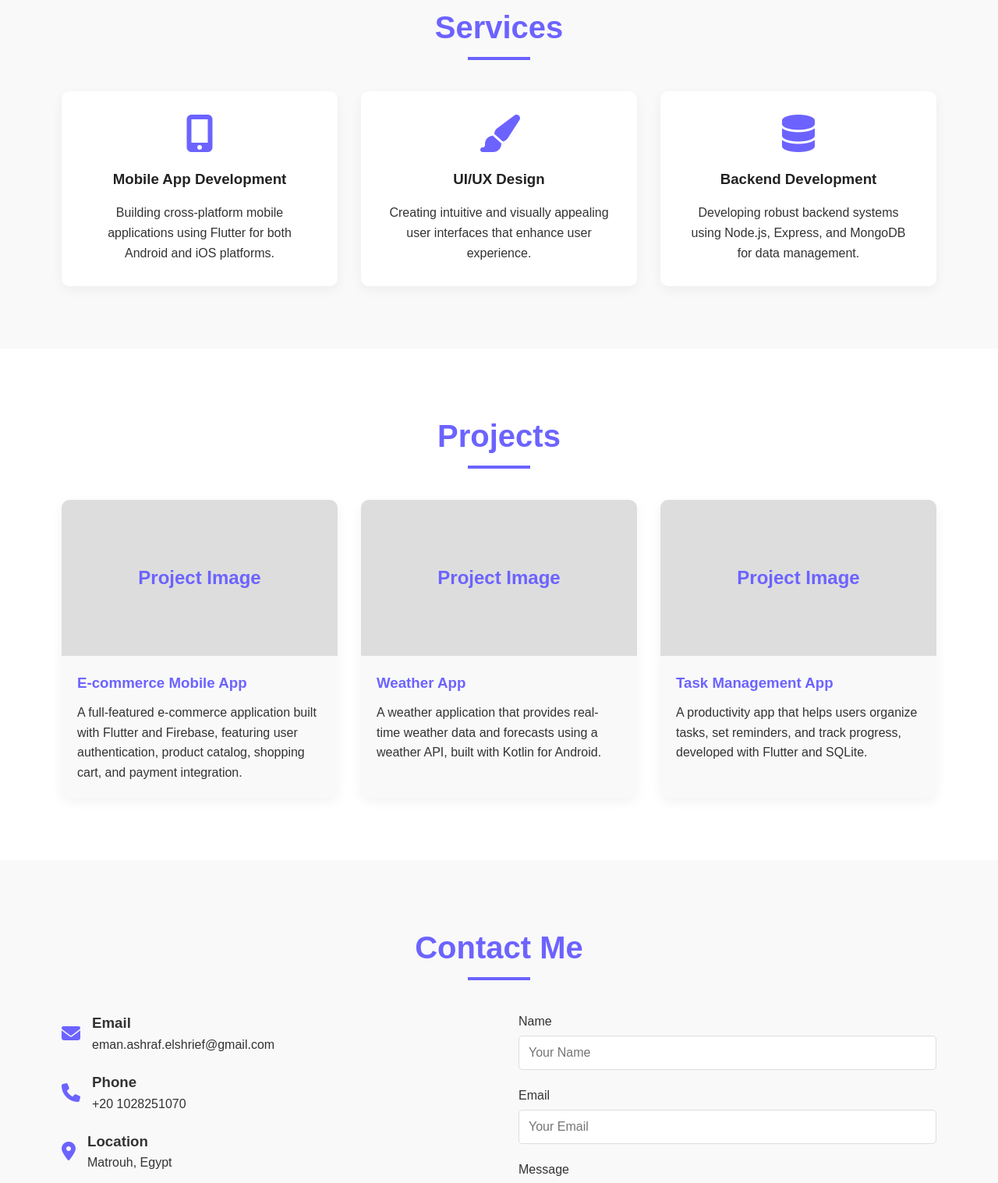
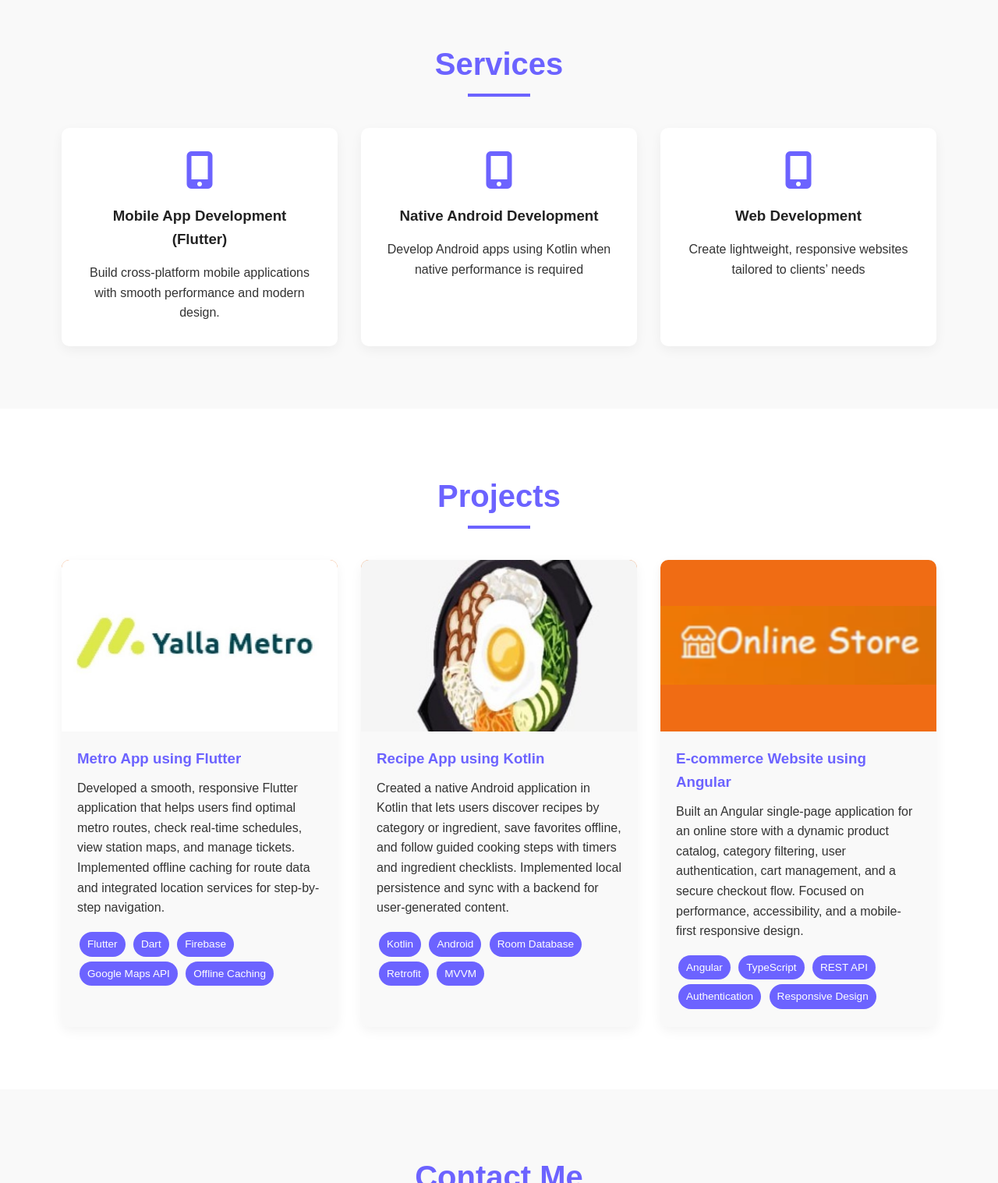
Before and after one commit to eman1ashraf/MyPortofolio, a plain HTML site: page index.html in a window 1280 px wide. Shown: the part 3522-5039 px from the top of the page at 78% size. Drawn offline with Linux system fonts and the light colour scheme.

Commit message:
final changes

```diff
--- a/index.html
+++ b/index.html
@@ -380,6 +380,10 @@
             overflow: hidden;
             box-shadow: 0 5px 15px rgba(0, 0, 0, 0.05);
             transition: var(--transition);
+             text-decoration: none;
+             color: inherit;
+
+
         }
 
         .project-card:hover {
@@ -388,14 +392,28 @@
         }
 
         .project-image {
-            height: 200px;
-            background-color: #ddd;
+            height: 220px;
+            background-color: #f06c14;
             display: flex;
             align-items: center;
             justify-content: center;
             color: var(--primary-color);
             font-size: 1.5rem;
             font-weight: 600;
+            overflow: hidden;
+            width: 100%;
+        }
+         .project-image img {
+
+
+            display: flex;
+            align-items: center;
+            justify-content: center;
+            color: var(--primary-color);
+            font-size: 1.5rem;
+            font-weight: 600;
+            overflow: hidden;
+            width: 100%;
         }
 
         .project-content {
@@ -486,6 +504,23 @@
         .footer-social a:hover {
             color: var(--primary-color);
         }
+        .keywords {
+    margin-top: 15px;
+}
+.keywords span {
+    display: inline-block;
+    background: var(--primary-color);
+    color: white;
+    padding: 5px 10px;
+    border-radius: 20px;
+    font-size: 0.85rem;
+    margin: 3px;
+    transition: var(--transition);
+}
+.keywords span:hover {
+    background: var(--secondary-color);
+}
+
 
         /* Responsive Design */
         @media (max-width: 992px) {
@@ -704,6 +739,7 @@
                         <li>Hard Working</li>
                         <li>Problem Solving</li>
                         <li>Good Presentation</li>
+                        <li>Adaptability</li>
                     </ul>
                 </div>
             </div>
@@ -718,18 +754,18 @@
             <div class="services-container">
                 <div class="service-card">
                     <i class="fas fa-mobile-alt"></i>
-                    <h3>Mobile App Development</h3>
-                    <p>Building cross-platform mobile applications using Flutter for both Android and iOS platforms.</p>
+                    <h3>Mobile App Development (Flutter)</h3>
+                    <p>Build cross-platform mobile applications with smooth performance and modern design.</p>
                 </div>
                 <div class="service-card">
-                    <i class="fas fa-paint-brush"></i>
-                    <h3>UI/UX Design</h3>
-                    <p>Creating intuitive and visually appealing user interfaces that enhance user experience.</p>
+                    <i class="fas fa-mobile-alt"></i>
+                    <h3>Native Android Development</h3>
+                    <p>Develop Android apps using Kotlin when native performance is required</p>
                 </div>
                 <div class="service-card">
-                    <i class="fas fa-database"></i>
-                    <h3>Backend Development</h3>
-                    <p>Developing robust backend systems using Node.js, Express, and MongoDB for data management.</p>
+                    <i class="fas fa-mobile-alt"></i>
+                    <h3>Web Development</h3>
+                    <p>Create lightweight, responsive websites tailored to clients’ needs</p>
                 </div>
             </div>
         </div>
@@ -740,27 +776,55 @@
     <div class="container">
         <h2 class="section-title">Projects</h2>
         <div class="projects-container">
-                <div class="project-card">
-                    <div class="project-image">Project Image</div>
+
+            <!-- Metro App -->
+            <a href="https://github.com/KarolHany/Yalla_Metro_App" target="_blank" class="project-card">
+                <div class="project-image"><img src="images/m1.jpg" alt="Metro App"></div>
                 <div class="project-content">
-                        <h3>E-commerce Mobile App</h3>
-                        <p>A full-featured e-commerce application built with Flutter and Firebase, featuring user authentication, product catalog, shopping cart, and payment integration.</p>
+                    <h3>Metro App using Flutter</h3>
+                    <p>Developed a smooth, responsive Flutter application that helps users find optimal metro routes, check real-time schedules, view station maps, and manage tickets. Implemented offline caching for route data and integrated location services for step-by-step navigation.</p>
+                    <div class="keywords">
+                        <span>Flutter</span>
+                        <span>Dart</span>
+                        <span>Firebase</span>
+                        <span>Google Maps API</span>
+                        <span>Offline Caching</span>
                     </div>
                 </div>
-                <div class="project-card">
-                    <div class="project-image">Project Image</div>
+            </a>
+
+            <!-- Recipe App -->
+            <a href="https://github.com/Evil-Knight1/iti-android-project" target="_blank" class="project-card">
+                <div class="project-image"><img src="images/r4.jpg" alt="Recipe App"></div>
                 <div class="project-content">
-                        <h3>Weather App</h3>
-                        <p>A weather application that provides real-time weather data and forecasts using a weather API, built with Kotlin for Android.</p>
+                    <h3>Recipe App using Kotlin</h3>
+                    <p>Created a native Android application in Kotlin that lets users discover recipes by category or ingredient, save favorites offline, and follow guided cooking steps with timers and ingredient checklists. Implemented local persistence and sync with a backend for user-generated content.</p>
+                    <div class="keywords">
+                        <span>Kotlin</span>
+                        <span>Android</span>
+                        <span>Room Database</span>
+                        <span>Retrofit</span>
+                        <span>MVVM</span>
                     </div>
                 </div>
-                <div class="project-card">
-                    <div class="project-image">Project Image</div>
+            </a>
+
+            <!-- E-commerce Website -->
+            <a href="https://github.com/eman1ashraf/iti-project" target="_blank" class="project-card">
+                <div class="project-image"><img src="images/q2.png" alt="E-commerce Website"></div>
                 <div class="project-content">
-                        <h3>Task Management App</h3>
-                        <p>A productivity app that helps users organize tasks, set reminders, and track progress, developed with Flutter and SQLite.</p>
+                    <h3>E-commerce Website using Angular</h3>
+                    <p>Built an Angular single-page application for an online store with a dynamic product catalog, category filtering, user authentication, cart management, and a secure checkout flow. Focused on performance, accessibility, and a mobile-first responsive design.</p>
+                    <div class="keywords">
+                        <span>Angular</span>
+                        <span>TypeScript</span>
+                        <span>REST API</span>
+                        <span>Authentication</span>
+                        <span>Responsive Design</span>
                     </div>
                 </div>
+            </a>
+
         </div>
     </div>
 </section>
```
Also changed, not shown: images/m1.jpg (added), images/q2.png (added), images/r4.jpg (added), 2 other files. Lines whose indentation alone changed are shown as unchanged.
